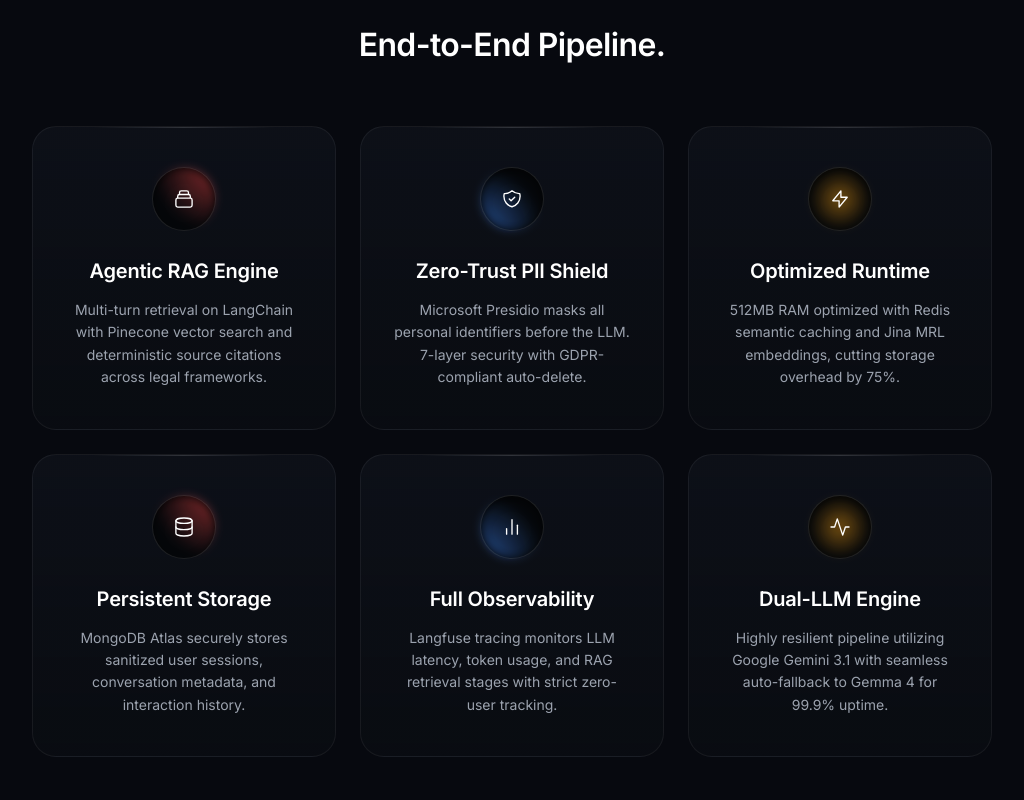
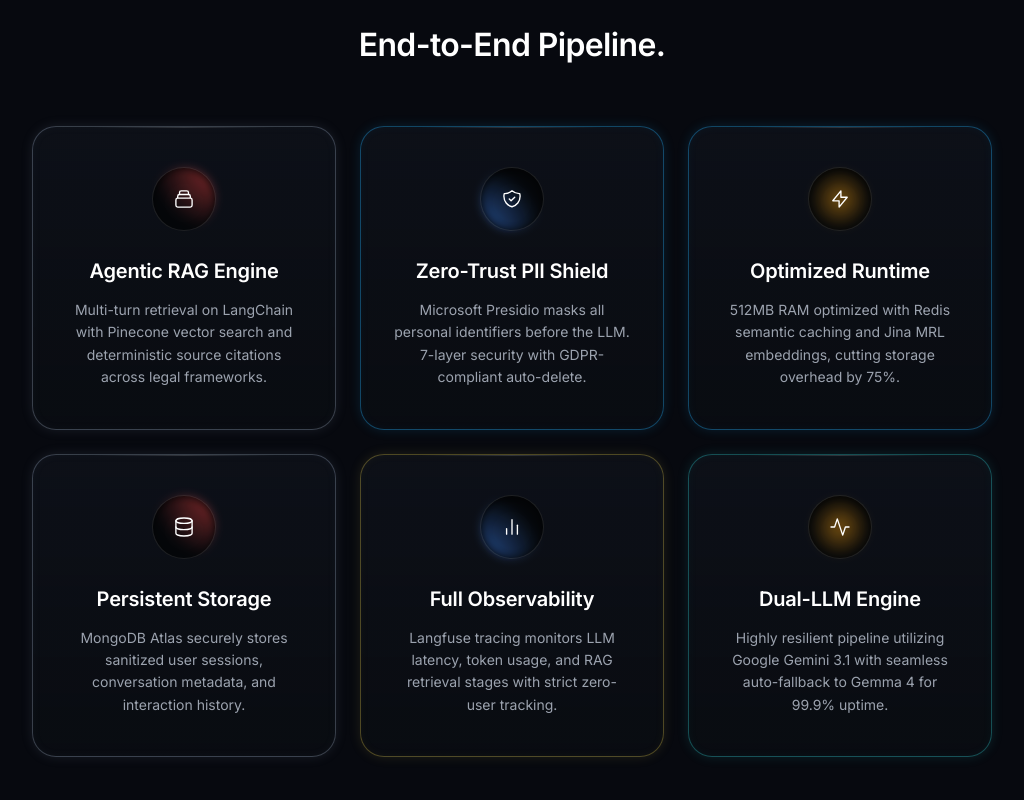
Before and after one commit to Ambuj123-lab/Citizen-Safety-AI-Assistant, a React app in the folder frontend/: page /login in a window 1280 px wide. Shown: the part 760-1560 px from the top of the page, without its empty margins (128-1152 px from the left). Built offline with nearby package versions, Linux system fonts and the light colour scheme; no server answers; the HTML template or start-up script is replaced by a standard one.

Commit message:
style: Add permanent staggered multicolored pulsating border animation to cards

```diff
--- a/frontend/src/index.css
+++ b/frontend/src/index.css
@@ -144,6 +144,13 @@
   50% { transform: translateY(-3px); }
 }
 
+@keyframes border-pulse-colors {
+  0% { border-color: rgba(6, 182, 212, 0.4); box-shadow: 0 0 12px rgba(6, 182, 212, 0.15), inset 0 0 10px rgba(6, 182, 212, 0.05); } /* Cyan */
+  33% { border-color: rgba(59, 130, 246, 0.4); box-shadow: 0 0 12px rgba(59, 130, 246, 0.15), inset 0 0 10px rgba(59, 130, 246, 0.05); } /* Blue */
+  66% { border-color: rgba(245, 158, 11, 0.4); box-shadow: 0 0 12px rgba(245, 158, 11, 0.15), inset 0 0 10px rgba(245, 158, 11, 0.05); } /* Amber */
+  100% { border-color: rgba(6, 182, 212, 0.4); box-shadow: 0 0 12px rgba(6, 182, 212, 0.15), inset 0 0 10px rgba(6, 182, 212, 0.05); }
+}
+
 /* --- Animation Utility Classes --- */
 
 .animate-fade-in {
@@ -181,6 +188,10 @@
 .animate-gradient {
   background-size: 200% 200%;
   animation: gradient-shift 6s ease infinite;
+}
+
+.animate-border-pulse {
+  animation: border-pulse-colors 4s infinite linear alternate;
 }
 
 /* --- Stagger System (for lists/grids) --- */
--- a/frontend/src/pages/Login.jsx
+++ b/frontend/src/pages/Login.jsx
@@ -301,7 +301,7 @@
                             ];
 
                             return (
-                            <div key={i} style={{
+                            <div key={i} className="animate-border-pulse" style={{
                                 background: 'linear-gradient(180deg, rgba(22, 27, 38, 0.4) 0%, rgba(10, 13, 18, 0.8) 100%)',
                                 border: '1px solid rgba(255,255,255,0.06)',
                                 borderRadius: '24px',
@@ -313,14 +313,17 @@
                                 transition: 'all 0.4s cubic-bezier(0.4, 0, 0.2, 1)',
                                 cursor: 'pointer',
                                 position: 'relative',
-                                overflow: 'hidden'
+                                overflow: 'hidden',
+                                animationDelay: `${i * -1.2}s`
                             }}
                             onMouseOver={e => {
+                                e.currentTarget.style.animation = 'none';
                                 e.currentTarget.style.borderColor = 'rgba(255,255,255,0.6)';
                                 e.currentTarget.style.boxShadow = '0 0 24px rgba(255,255,255,0.05), inset 0 0 20px rgba(255,255,255,0.02)';
                                 e.currentTarget.style.transform = 'translateY(-4px)';
                             }}
                             onMouseOut={e => {
+                                e.currentTarget.style.animation = ''; // restores class animation
                                 e.currentTarget.style.borderColor = 'rgba(255,255,255,0.06)';
                                 e.currentTarget.style.boxShadow = 'none';
                                 e.currentTarget.style.transform = 'translateY(0)';
```
